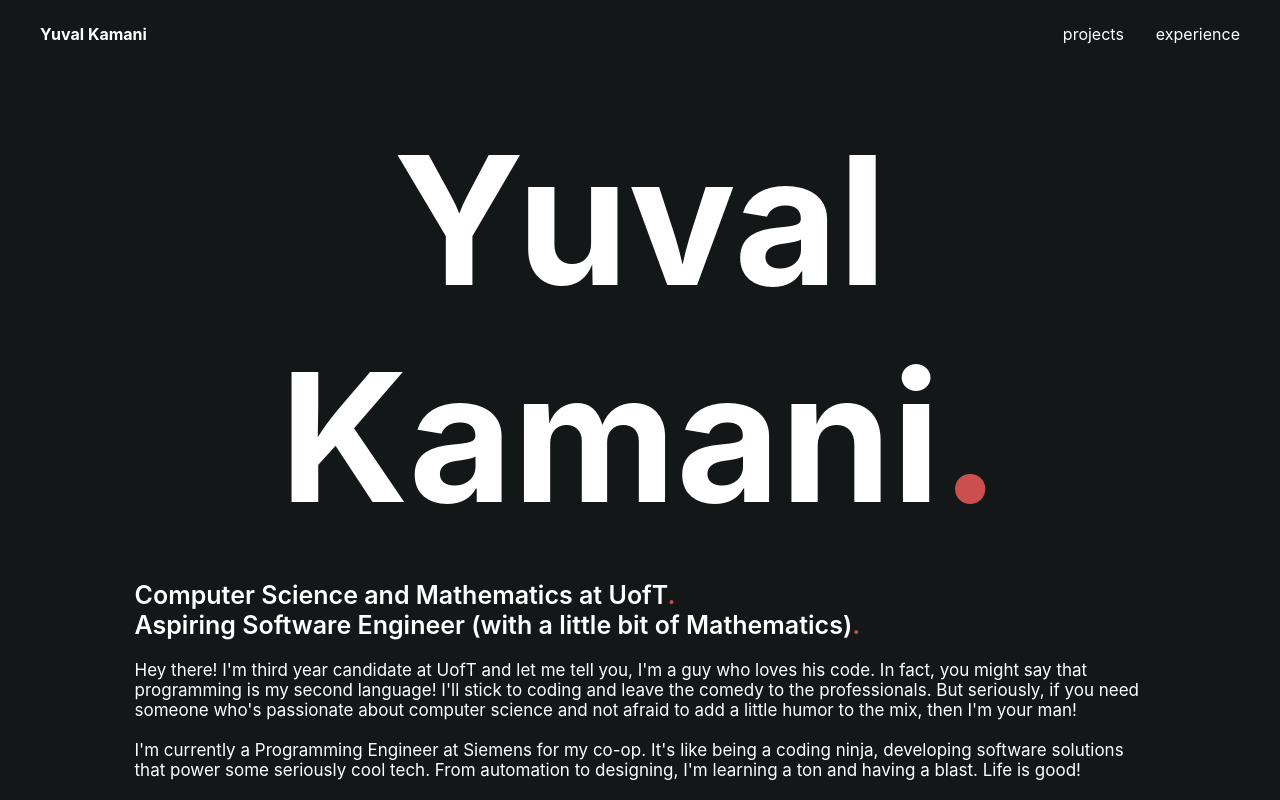
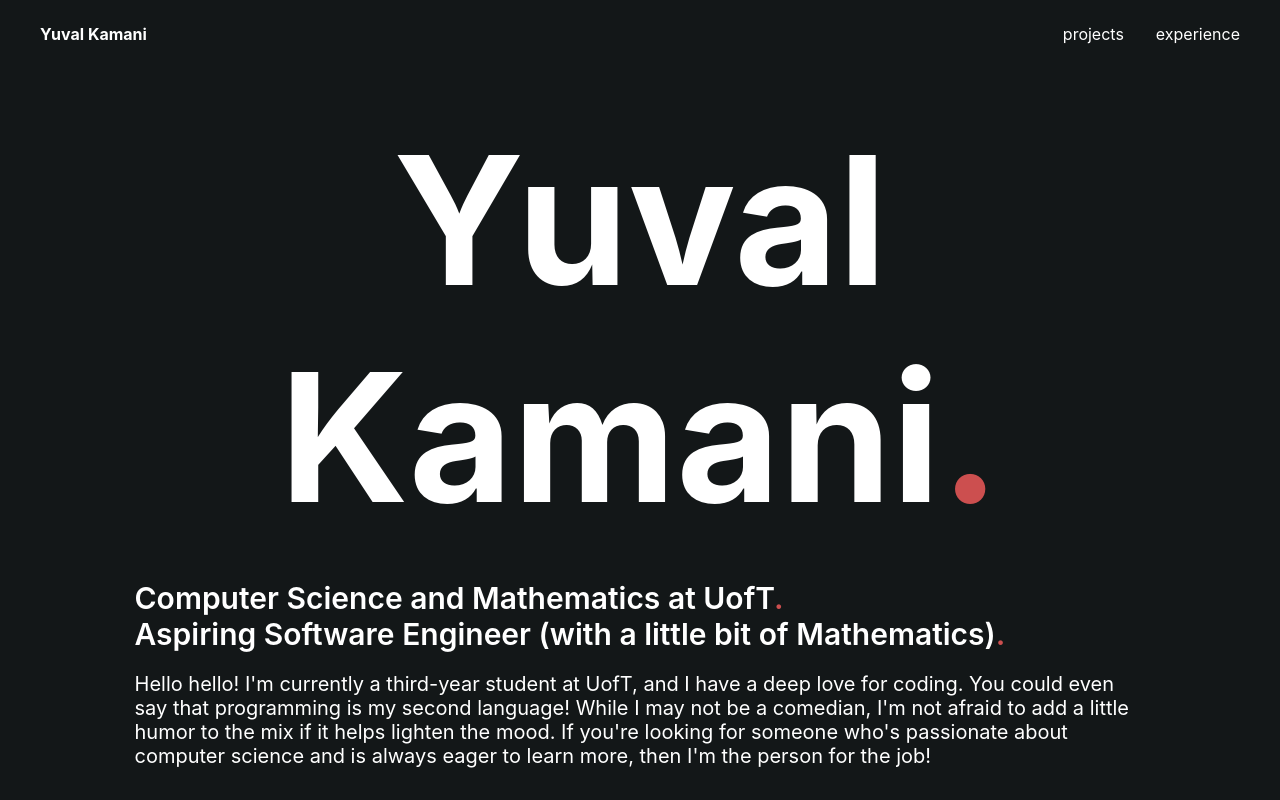
Before and after one commit to yuvalkamani/portfolio, a React (Create React App) app: page / in a window 1280 px wide. Shown: the top 800 px of the page. Built offline with nearby package versions, Linux system fonts and the light colour scheme.

Commit message:
Made some content changes and design changes

```diff
--- a/src/Pages/Experience.css
+++ b/src/Pages/Experience.css
@@ -27,6 +27,10 @@
 
 .experience-position {
   font-weight: bolder;
+}
+
+.red-item {
+  color: #cc4f4f;
 }
 
 .experience-company {
--- a/src/Pages/Experience.jsx
+++ b/src/Pages/Experience.jsx
@@ -5,7 +5,9 @@ import "./Experience.css";
 const Experience = () => {
   return (
     <div className="main-experience-container">
-      <h1 style={{ textAlign: "center" }}>Experience</h1>
+      <h1 style={{ textAlign: "center" }}>
+        Experience<span className="red-item">.</span>
+      </h1>
       <div className="experience-card">
         {experience.map((experience) => {
           return (
--- a/src/Pages/Home.css
+++ b/src/Pages/Home.css
@@ -22,20 +22,20 @@
 
 .personal-info {
   font-weight: 600;
-  font-size: 25px;
+  font-size: 30px;
   text-align: left;
 }
 
 .about-me {
   margin-top: 2%;
   text-align: left;
-  font-size: 17px;
+  font-size: 20px;
 }
 
 .skill-logos {
   margin-top: 4%;
   display: flex;
-  gap: 30px;
+  gap: 40px;
   justify-content: center;
 }
 
@@ -72,10 +72,11 @@ a:hover {
     font-size: 13vw;
   }
   .personal-info {
-    margin-top: 10px;
+    margin-top: 0px;
     font-size: 17px;
   }
   .about-me {
+    margin-top: 5%;
     font-size: 15px;
   }
 
--- a/src/Pages/Home.jsx
+++ b/src/Pages/Home.jsx
@@ -50,19 +50,18 @@ const Home = () => {
         </div>
         <div className="about-me">
           <div>
-            Hey there! I'm third year candidate at UofT and let me tell you, I'm
+            {/* Hey there! I'm third year candidate at UofT and let me tell you, I'm
             a guy who loves his code. In fact, you might say that programming is
             my second language! I'll stick to coding and leave the comedy to the
             professionals. But seriously, if you need someone who's passionate
             about computer science and not afraid to add a little humor to the
-            mix, then I'm your man!
-            <br /> <br />
-          </div>
-          <div>
-            I'm currently a Programming Engineer at Siemens for my co-op. It's
-            like being a coding ninja, developing software solutions that power
-            some seriously cool tech. From automation to designing, I'm learning
-            a ton and having a blast. Life is good!
+            mix, then I'm your man! */}
+            Hello hello! I'm currently a third-year student at UofT, and I have
+            a deep love for coding. You could even say that programming is my
+            second language! While I may not be a comedian, I'm not afraid to
+            add a little humor to the mix if it helps lighten the mood. If
+            you're looking for someone who's passionate about computer science
+            and is always eager to learn more, then I'm the person for the job!
           </div>
         </div>
         <div className="skill-logos">
--- a/src/Pages/Projects.css
+++ b/src/Pages/Projects.css
@@ -38,6 +38,10 @@
   padding: 15px 0 5px 0;
 }
 
+.red-item {
+  color: #cc4f4f;
+}
+
 .project-keypoint::before {
   content: "\2022 ";
   color: #cc4f4f;
--- a/src/Pages/Projects.jsx
+++ b/src/Pages/Projects.jsx
@@ -5,7 +5,9 @@ import "./Projects.css";
 const Projects = () => {
   return (
     <div className="main-project-container">
-      <h1 style={{ textAlign: "center" }}>Projects</h1>
+      <h1 style={{ textAlign: "center" }}>
+        Projects<span className="red-item">.</span>
+      </h1>
       <div className="project-card">
         {projects.map((project) => {
           return (
```
